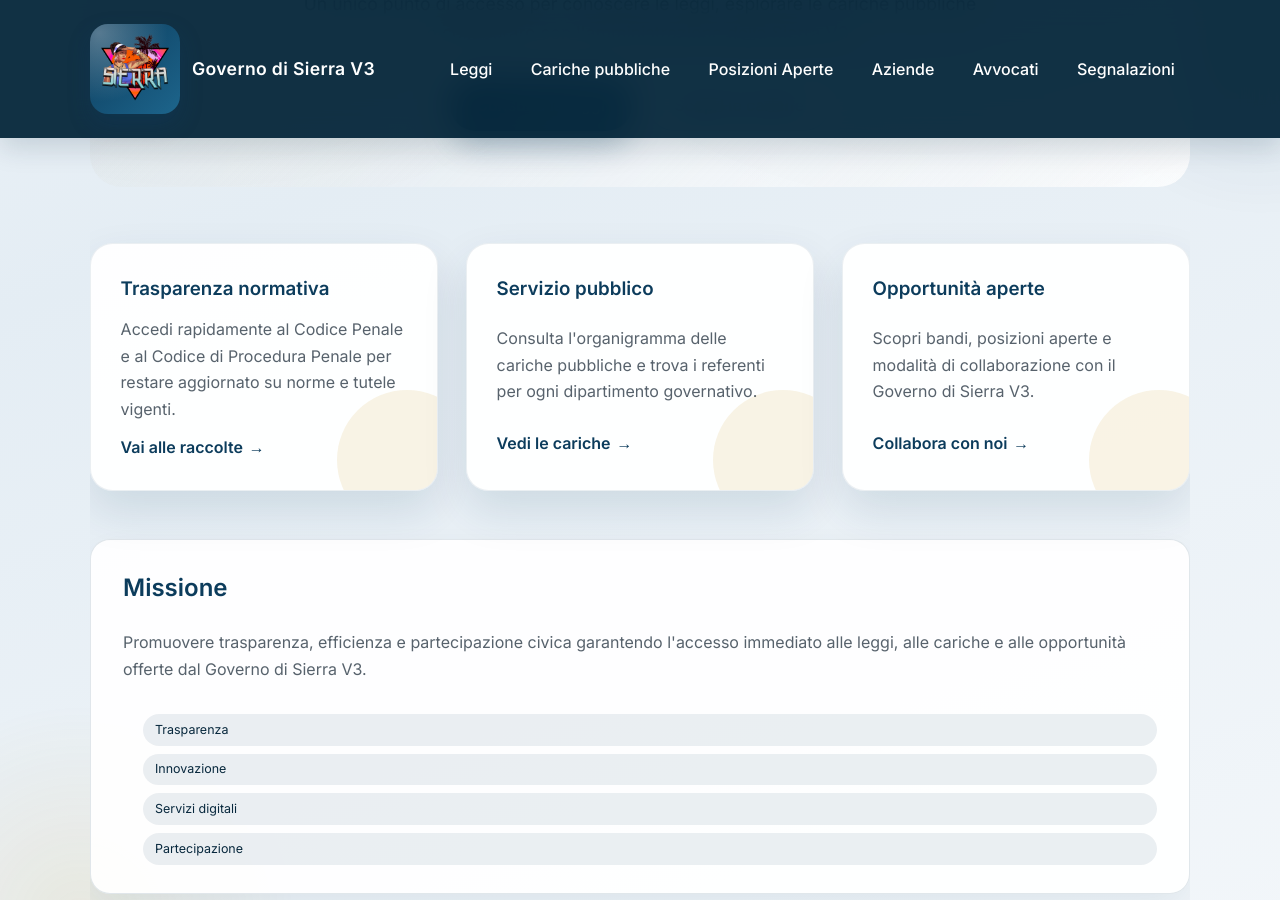
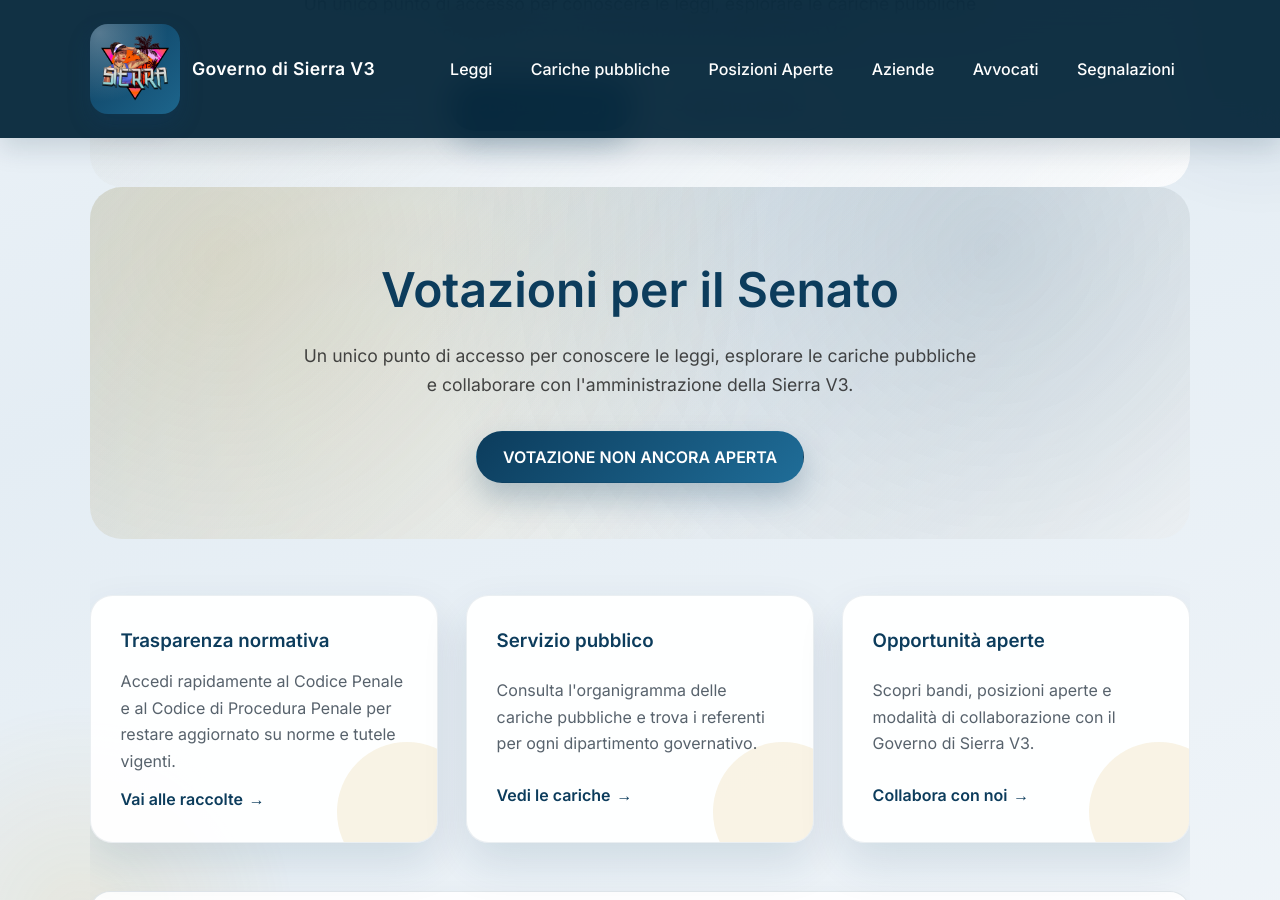
Before and after one commit to governo-sierra-v3/site, a Jekyll site: the page built from index.md, in a window 1280 px wide and 900 px high, scrolled down 717 px. Built offline with Jekyll 4.4.1, drawn with Linux system fonts in a browser that asks for light colours.

Commit message:
Update index.md

```diff
--- a/index.md
+++ b/index.md
@@ -13,6 +13,16 @@ description: Portale istituzionale per cittadini, imprese e pubblica amministraz
     <div class="hero-actions">
       <a class="button primary" href="{{ '/codice-penale/' | relative_url }}">Consulta le leggi</a>
       <a class="button ghost" href="{{ '/cariche-pubbliche/' | relative_url }}">Scopri le cariche</a>
+    </div>
+  </div>
+</section>
+
+<section class="hero">
+  <div class="hero-inner">
+    <h1 class="hero-title">Votazioni per il Senato</h1>
+    <p class="hero-lead">Un unico punto di accesso per conoscere le leggi, esplorare le cariche pubbliche e collaborare con l'amministrazione della Sierra V3.</p>
+    <div class="hero-actions">
+      <a class="button primary" href="">VOTAZIONE NON ANCORA APERTA</a>
     </div>
   </div>
 </section>
```
